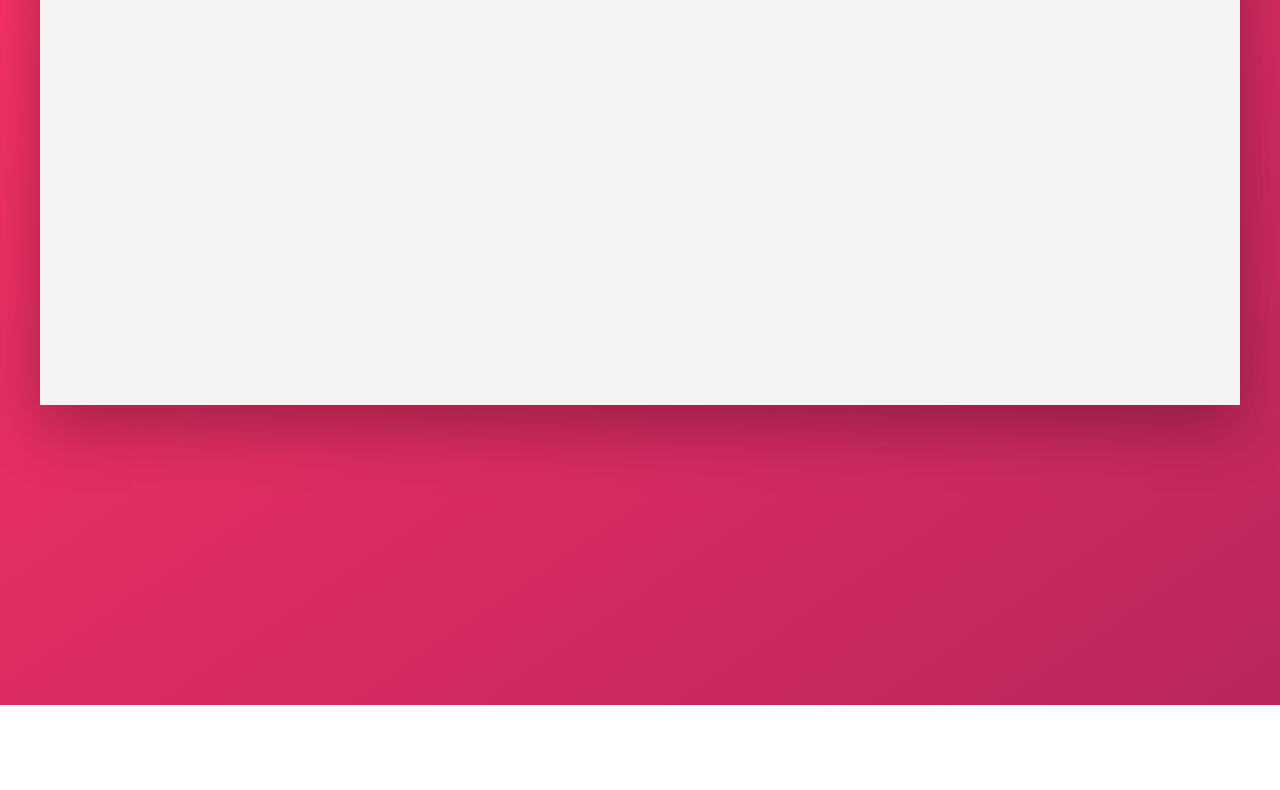
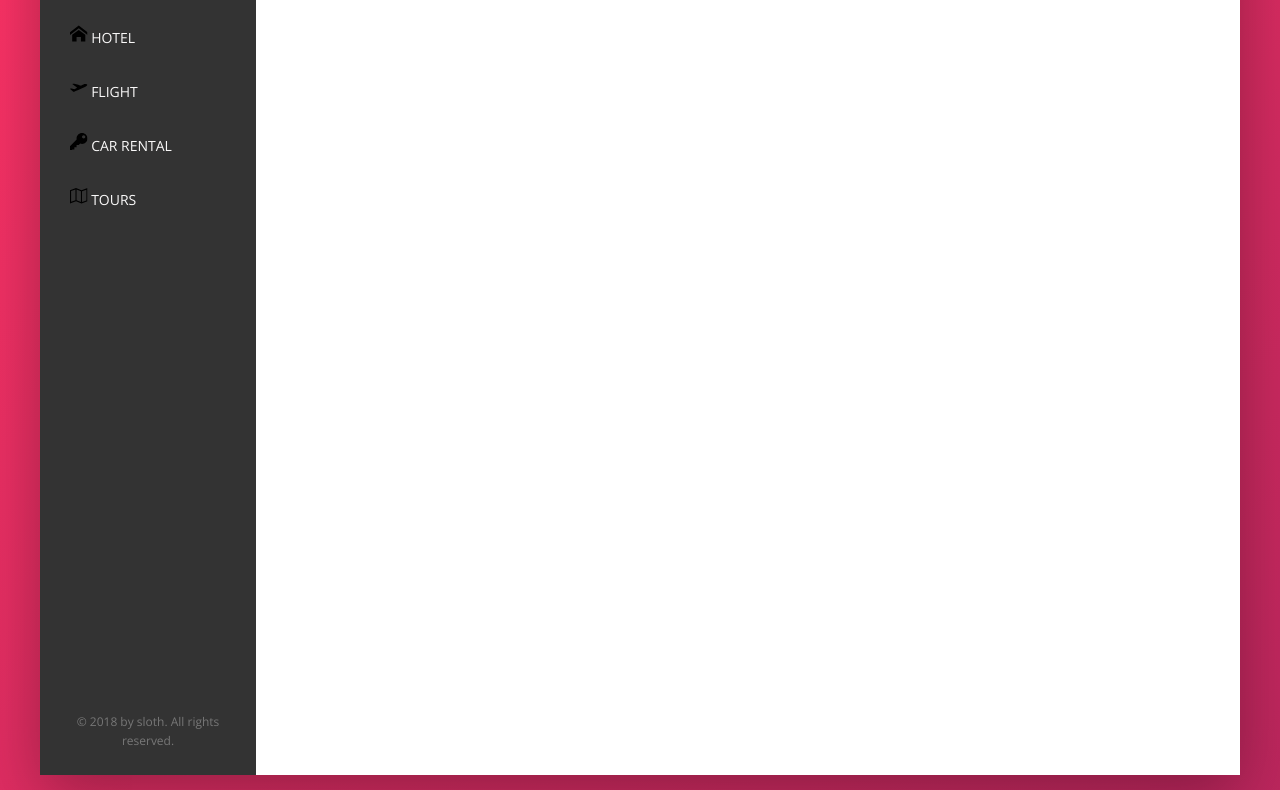
Before and after one commit to kemmitr/Tril-landing, a website: page index.html in a window 1280 px wide. Shown: the part 175-965 px from the top of the page. Before the commit the page ends 880 px from the top, so only its background shows below. Drawn offline with nearby package versions, Linux system fonts and the light colour scheme.

Commit message:
Second Commit

```diff
--- a/index.html
+++ b/index.html
@@ -6,9 +6,9 @@
 
         <link href="https://fonts.googleapis.com/css?family=Open+Sans:300,400,600" rel="stylesheet">
         <link rel="stylesheet" href="css/style.css">
-        <link rel="shortcut icon" type="image/png" href="img/favicon.png">
+        <link rel="shortcut icon" href="img/favicon.png">
 
-        <title>trillo &mdash; Your all-in-one booking app</title>
+        <title>Sloth &mdash; Your all-in-one booking app</title>
     </head>
     <body>
         <div class="container">
@@ -41,10 +41,50 @@
                          </div>
                     </nav>
             </header>
+
+
             <div class="content">
                 <nav class="sidebar">
-                    Navigation
+                    <ul class="side-nav">
+                        <li class="side-nav__item">
+                            <a href="#" class="side-nav__link">
+                                <svg class="side-nav__icon">
+                                    <use xlink:href="img/sprite.svg#icon-home"></use>
+                                </svg>
+                                <span>Hotel</span>
+                            </a>
+                        </li>
+                        <li class="side-nav__item">
+                            <a href="#" class="side-nav__link">
+                                <svg class="side-nav__icon">
+                                    <use xlink:href="img/sprite.svg#icon-aircraft-take-off"></use>
+                                </svg>
+                                <span>Flight</span>
+                            </a>
+                        </li>
+                        <li class="side-nav__item">
+                            <a href="#" class="side-nav__link">
+                                <svg class="side-nav__icon">
+                                    <use xlink:href="img/sprite.svg#icon-key"></use>
+                                </svg>
+                                <span>Car Rental</span>
+                            </a>
+                        </li>
+                        <li class="side-nav__item">
+                            <a href="#" class="side-nav__link">
+                                <svg class="side-nav__icon">
+                                    <use xlink:href="img/sprite.svg#icon-map2"></use>
+                                </svg>
+                                <span>Tours</span>
+                            </a>
+                        </li>
+                    </ul>
+                    <div class="legal">
+                        &copy; 2018 by sloth. All rights reserved.
+                    </div>
                 </nav>
+
+
                 <main class="hotel-view">
                     Hotel View
                 </main>
--- a/sass/_base.scss
+++ b/sass/_base.scss
@@ -37,3 +37,9 @@ body{
   min-height: 100vh;
   color: var(--color-Grey-dark-2);
 }
+li{
+  list-style: none;
+  a{
+    text-decoration: none;
+  }
+}
--- a/sass/_components.scss
+++ b/sass/_components.scss
@@ -1,6 +1,8 @@
+//////////////////////////////////////////////////
+///////////**Header**
 .logo{
   height: 3.25rem;
-  margin-left: 3rem;
+  margin-left: 2rem;
 }
 
 .search {
@@ -52,24 +54,84 @@
 }
 
 .user-nav{
+  display: flex;
+  align-items: center;
+  justify-content: center;
+  align-self: stretch;
+  & > * {
+    padding: 0 2rem;
+    cursor: pointer;
+    height: 100%;
+  }
+  & > *:hover{
+    background-color: var(--color-Grey-light-2);
+  }
+
   &__icon-box{
-
+      display: flex;
+      align-items: center;
+      position: relative;
   }
   &__icon{
     height: 2.25rem;
     width: 2.25rem;
+    fill: var(--color-Grey-dark-2);
   }
   &__notification{
-
+      font-size: .8rem;
+      height: 1.75rem;
+      width:  1.75rem;
+      border-radius: 50%;
+      background-color: var(--color-primary);
+      color: #fff;
+      text-align: center;
+      padding-top: .3rem;
+      position: absolute;
+      top: .9rem;
+      right: 1.3rem;
   }
   &__user{
-
+      display: flex;
+      align-items: center;
   }
   &__user-photo{
       height: 3.75rem;
       border-radius: 50%;
-  }
-  &__user-name{
-
+      margin-right: 1rem;
   }
 }
+//////////////////////////////////////////////////
+///////////**Header End**
+
+//////////////////////////////////////////////////
+///////////**Side Bar**
+.side-nav{
+  font-size: 1.4rem;
+  margin-top: 3.5rem;
+   &__item{
+
+   }
+
+   &__link:link,
+   &__link:visited {
+      color: var(--color-Grey-light-1);
+      text-transform: uppercase;
+      display: block;
+      padding: 1.5rem 3rem;
+   }
+
+   &__icon{
+      width: 1.75rem;
+      height: 1.75rem;
+   }
+}
+
+
+.legal{
+  font-size: 1.2rem;
+  text-align: center;
+  padding: 2.5rem;
+  color: var(--color-Grey-dark-4);
+}
+//////////////////////////////////////////////////
+///////////**Side Bar End**
--- a/sass/_layout.scss
+++ b/sass/_layout.scss
@@ -5,7 +5,6 @@
     box-shadow: var(--shadow-dark);
     min-height: 50rem;
 }
-
 .header{
   font-size: 1.4rem;
   height: 7rem;
@@ -23,9 +22,13 @@
 .sidebar{
     background-color: var(--color-Grey-dark-1);
     flex: 18%;
+    display: flex;
+    justify-content: space-between;
+    flex-direction: column;
 }
 
 .hotel-view{
   background-color: #fff;
   flex: 82%;
+  height: 80rem;
 }
```
Also changed, not shown: css/style.css.
